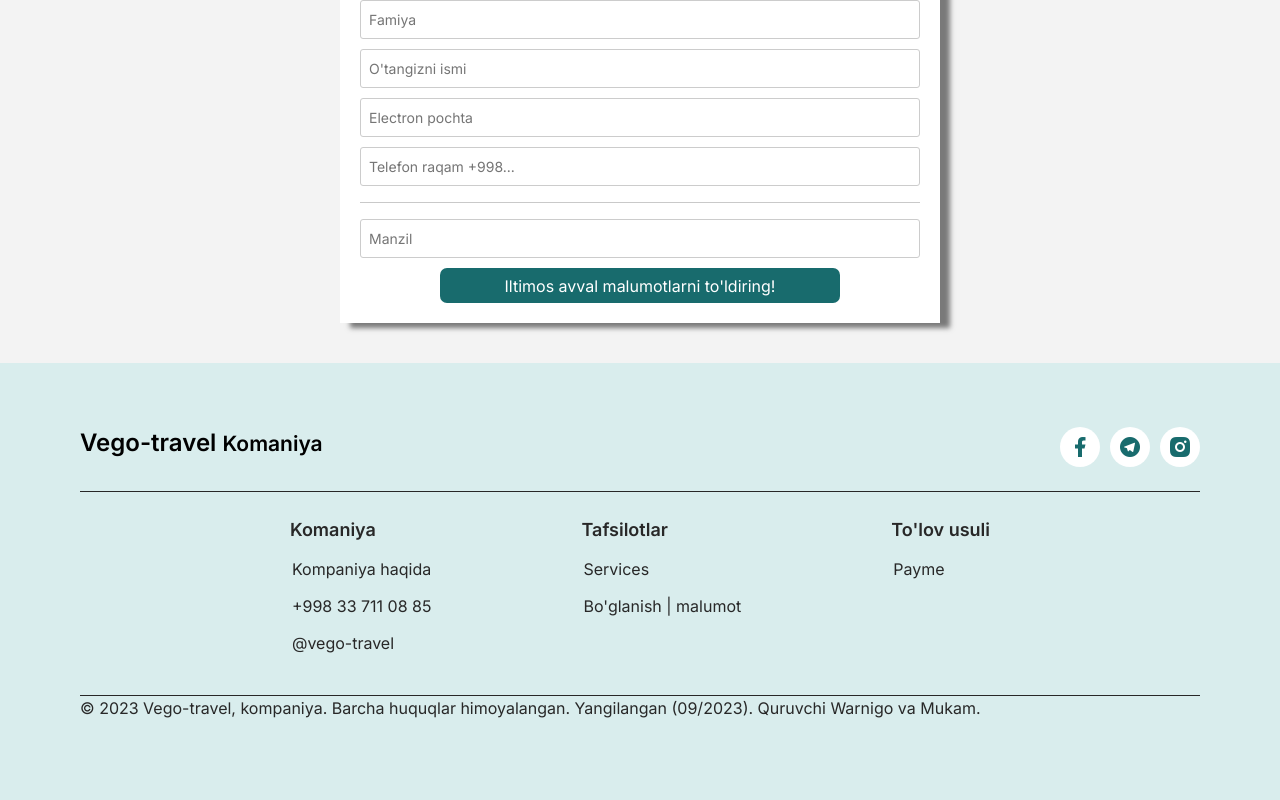
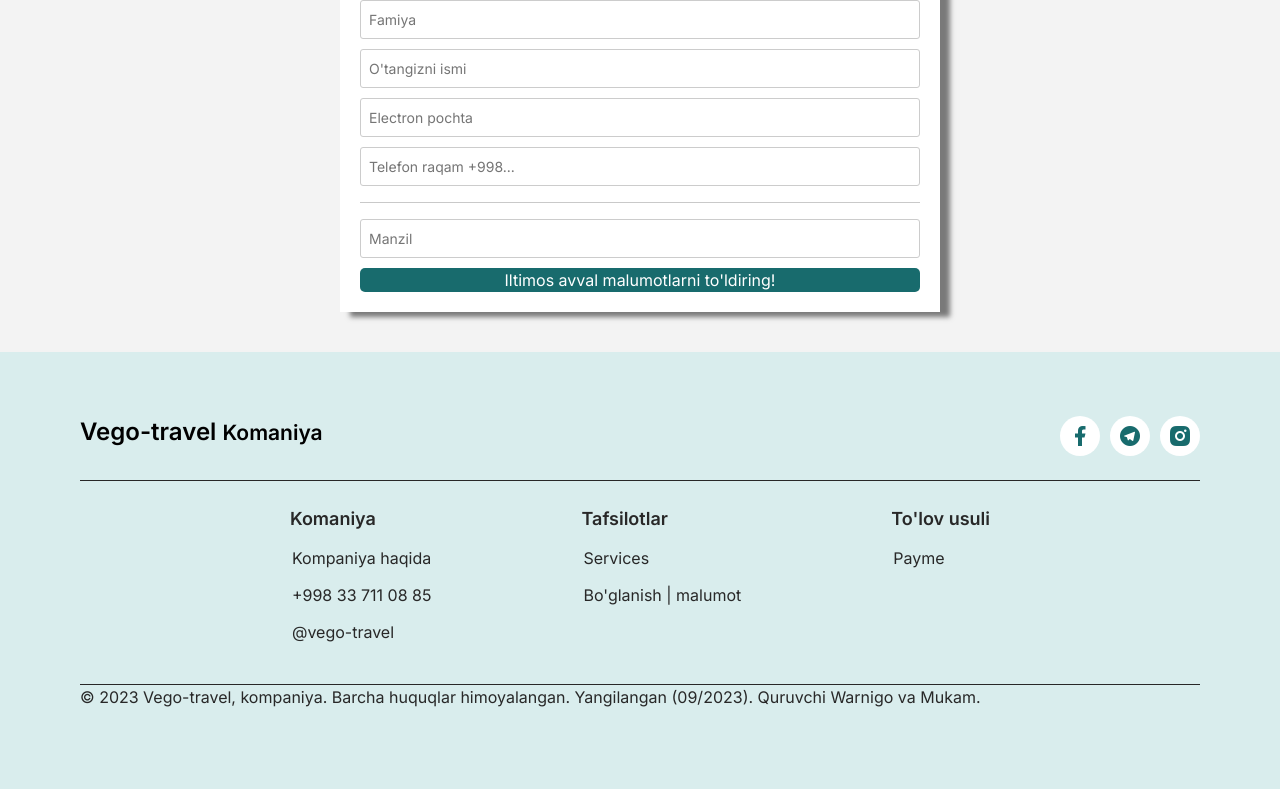
Before and after one commit to Warnigo/Travel-site-full-stack, a React (Vite) app: page /offer in a window 1280 px wide. Shown: the part 670-1470 px from the top of the page. Built offline with nearby package versions, Linux system fonts and the light colour scheme; no server answers.

Commit message:
update(06/09/2023)

```diff
--- a/src/i18next.js
+++ b/src/i18next.js
@@ -4,7 +4,7 @@ import LanguageDetector from 'i18next-browser-languagedetector';
 import uz from "./locales/uz/tranlation.json"
 import ru from "./locales/ru/tranlation.json"
 
-const language = ['ru', 'uz' ];
+const language = ['uz', 'ru'];
 
 i18n
     // detect user language
--- a/src/pages/style/offer.css
+++ b/src/pages/style/offer.css
@@ -58,11 +58,11 @@
 }
 
 .offer-buttom button {
-    width: 400px;
+    width: 100%;
     color: #fff;
-    height: 35px;
+    height: 100%;
     border: none;
-    border-radius: 7px;
+    border-radius: 5px;
     background-color: var(--green-500);
 }
 
--- a/src/pages/style/payment.css
+++ b/src/pages/style/payment.css
@@ -155,12 +155,14 @@
     background-color: #94BD10;
 }
 
-@media screen and (max-width: 575px) {
+
+
+@media screen and (max-width: 600px) {
     .payment-information {
         display: inline;
     }
 
-    .buttoms-back {
+    .buttoms-back div Link {
         text-align: center;
     }
 
@@ -169,11 +171,15 @@
     }
 
     .user-pay-information {
-        padding: 15px 0 0 ;
+        padding: 15px 0 0;
     }
 
     .payment-pay {
         text-align: center;
     }
 
-  }
+    .buttoms-back div {
+        display: flex;
+    }
+
+}
--- a/src/pages/user/payment.jsx
+++ b/src/pages/user/payment.jsx
@@ -18,15 +18,19 @@ function Payment() {
             <div className="container">
                 <div className="all_pay">
                     <div className="buttoms-back">
+                        <div>
                             <Link to={"/"}>
                                 <button>{t("payment.Orqaga")}</button>
                             </Link>
+                        </div>
+                        <div>
                             <Link className="pay-link-lng">
                                 <button className="lng-buttoms" onClick={() => handleClick("uz")}>Uz</button>
                             </Link>
                             <Link className="pay-link-lng">
                                 <button className="lng-buttoms" onClick={() => handleClick("ru")}>Ru</button>
                             </Link>
+                        </div>
                     </div>
                     <div className="pay-data">
                         <p><b>{t("payment.Sharnomasanasi")}: {currentDate.toLocaleDateString()}</b></p>
```
Lines whose indentation alone changed are shown as unchanged.
